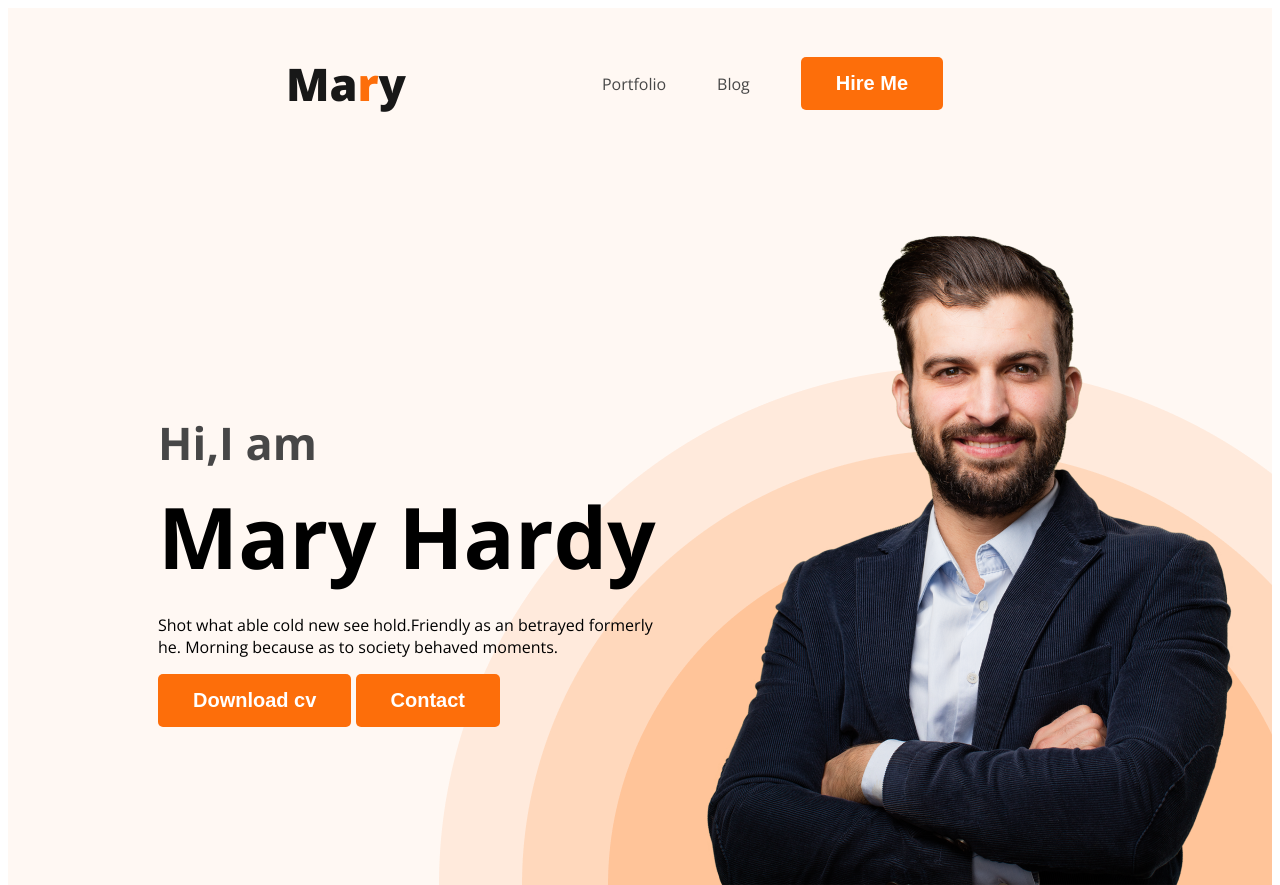
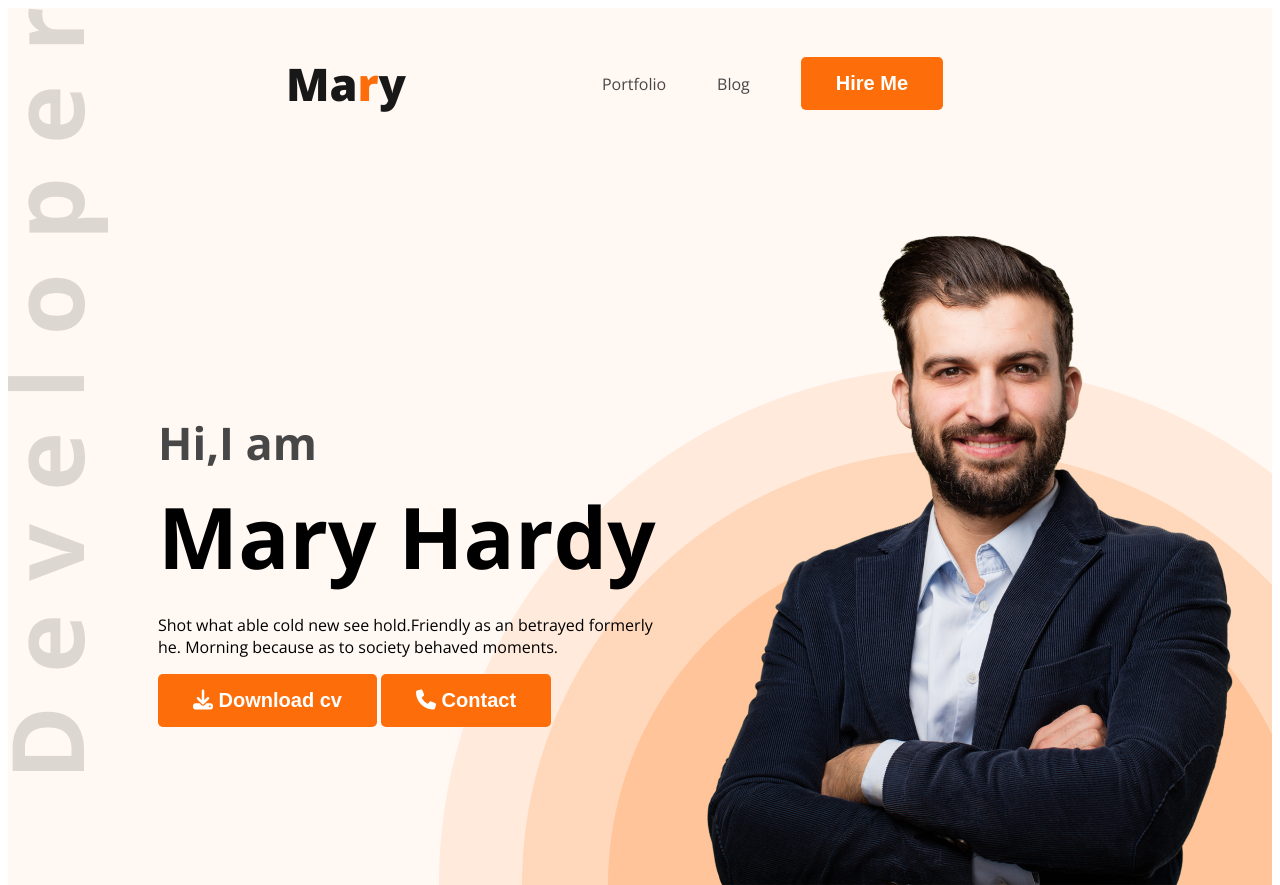
Before and after one commit to Mominul072/Webdeveloper-portfolio, a plain HTML site: page index.html in a window 1280 px wide. Shown: the top 885 px of the page. Drawn offline with nearby package versions, Linux system fonts and the light colour scheme.

Commit message:
added font awesome icons

```diff
--- a/index.html
+++ b/index.html
@@ -10,6 +10,7 @@
     <link rel="preconnect" href="https://fonts.gstatic.com" crossorigin>
     <link href="https://fonts.googleapis.com/css2?family=Open+Sans:wght@400;700;800&display=swap" rel="stylesheet">
 
+    <script src="https://kit.fontawesome.com/bb889808a0.js" crossorigin="anonymous"></script>
 
     <link rel="stylesheet" href="portfolio.css">
 </head>
@@ -29,8 +30,8 @@
                 <h3 class="banner-greeting">Hi,I am</h3>
                 <h1 class="banner-title">Mary Hardy</h1>
                 <p class="banner-description">Shot what able cold new see hold.Friendly as an betrayed formerly he. Morning because as to society behaved moments.</p>
-                <button class="btn-primary">Download cv</button>
-                <button class="btn-primary">Contact</button>
+                <button class="btn-primary"><i class="fa-solid fa-download"></i> Download cv</button>
+                <button class="btn-primary"> <i class="fa-solid fa-phone"></i> Contact</button>
              </div>
              <img class="profile-pic" src="./images/hardy.png" alt="">
         </div>
@@ -165,7 +166,7 @@
             </div>
 
            <div class="download-cv">
-            <button class="btn-primary" >Download</button>
+            <button class="btn-primary" ><i class="fa-solid fa-download"></i> Download</button>
            </div>
 
         </section>
--- a/portfolio.css
+++ b/portfolio.css
@@ -53,9 +53,9 @@ nav a{
 .header{
     background-color: #fff8f3;
     /* background-color: aqua; */
-    background-image: url("./images/header_bg.png");
+    background-image: url("./images/header_bg.png"),url("./images/developer.png");
     background-repeat: no-repeat;
-    background-position:bottom right;
+    background-position:bottom right ,top left;
 
 
 }
```
